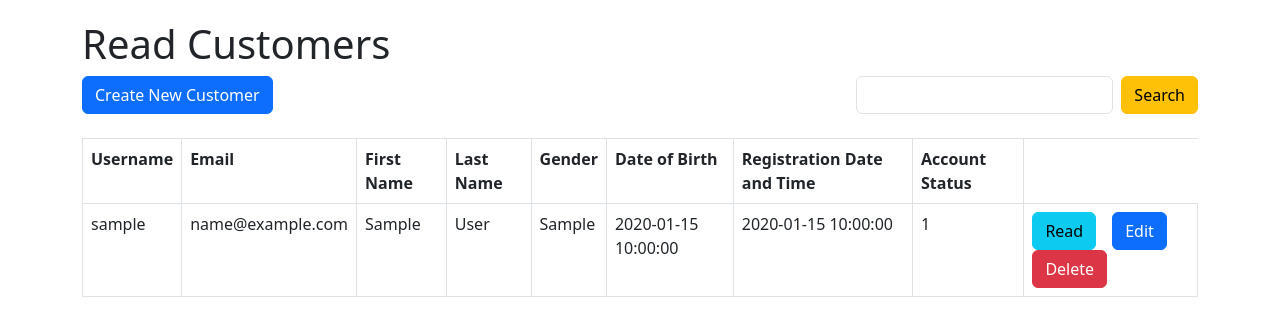
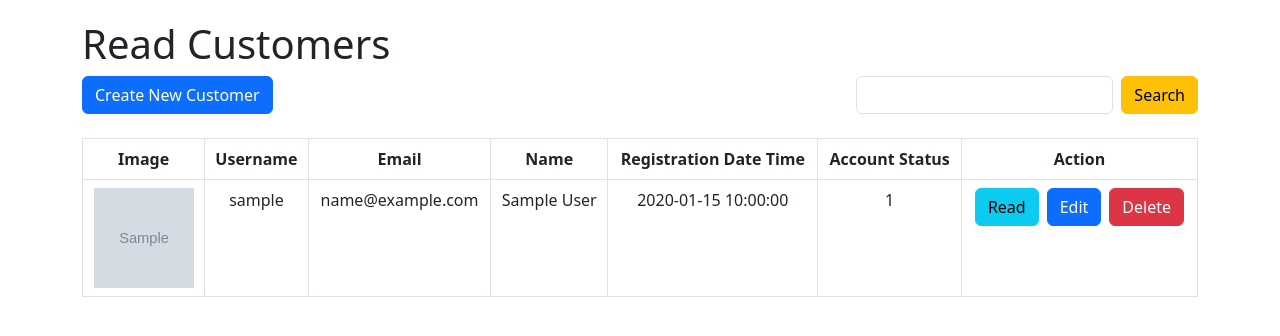
Before and after one commit to QPing00/web, a PHP site: page /customer_read.php in a window 1280 px wide. Shown: the part 56-392 px from the top of the page. Run offline with PHP 8.4, Linux system fonts and the light colour scheme; the visitor is signed in with stand-in values (Sample User, id 1); tables that the repository leaves empty or names only in its code hold one stand-in row (values such as "Sample post"); grey boxes marked "Sample" are stand-in pictures.

Commit message:
add customer image

```diff
--- a/Project/customer_read.php
+++ b/Project/customer_read.php
@@ -40,7 +40,7 @@ include 'session.php';
         // include database connection
         include 'config/database.php';
 
-        $query = "SELECT username, email, first_name, last_name, gender, date_of_birth, registration_date_and_time, account_status FROM customers
+        $query = "SELECT image, username, email, first_name, last_name, registration_date_and_time, account_status FROM customers
             ORDER BY username ASC";
 
         if ($_GET) {
@@ -50,7 +50,7 @@ include 'session.php';
                 echo "<div class='alert alert-danger'>Please enter a product keyword</div>";
             }
 
-            $query = "SELECT username, email, first_name, last_name, gender, date_of_birth, registration_date_and_time, account_status FROM customers WHERE
+            $query = "SELECT image, username, email, first_name, last_name, registration_date_and_time, account_status FROM customers WHERE
             username LIKE '%$search%' OR
             first_name LIKE '%$search%' OR
             last_name LIKE '%$search%'
@@ -76,15 +76,14 @@ include 'session.php';
             echo "<table class='table table-hover table-responsive table-bordered'>"; //start table
 
             //creating our table heading
-            echo "<tr>";
+            echo "<tr class='text-center'>";
+            echo "<th>Image</th>";
             echo "<th>Username</th>";
             echo "<th>Email</th>";
-            echo "<th>First Name</th>";
-            echo "<th>Last Name</th>";
-            echo "<th>Gender</th>";
-            echo "<th>Date of Birth</th>";
-            echo "<th>Registration Date and Time</th>";
+            echo "<th>Name</th>";
+            echo "<th>Registration Date Time</th>";
             echo "<th>Account Status</th>";
+            echo "<th>Action</th>";
             echo "</tr>";
 
 
@@ -96,21 +95,21 @@ include 'session.php';
                 // this will make $row['firstname'] to just $firstname only
                 extract($row);
                 // creating new table row per record
-                echo "<tr>";
+                echo "<tr class='text-center'>";
+                echo "<td>";
+                echo $image == '' ? "<img src = 'image/image_customer.jpg' width = '100' height = '100'>" : "<img src = ' $image ' width = '100' height = '100'>";
+                echo "</td>";
                 echo "<td>{$username}</td>";
                 echo "<td>{$email}</td>";
-                echo "<td>{$first_name}</td>";
-                echo "<td>{$last_name}</td>";
-                echo "<td>{$gender}</td>";
-                echo "<td>{$date_of_birth}</td>";
+                echo "<td>$first_name $last_name</td>";
                 echo "<td>{$registration_date_and_time}</td>";
                 echo "<td>{$account_status}</td>";
                 echo "<td>";
                 // read one record
-                echo "<a href='customer_read_one.php?username={$username}' class='btn btn-info' style='margin-right: 1em;'>Read</a>";
+                echo "<a href='customer_read_one.php?username={$username}' class='btn btn-info' style='margin-right: 0.5em;'>Read</a>";
 
                 // we will use this links on next part of this post
-                echo "<a href='customer_update.php?username={$username}' class='btn btn-primary' style='margin-right: 1em;'>Edit</a>";
+                echo "<a href='customer_update.php?username={$username}' class='btn btn-primary' style='margin-right: 0.5em;'>Edit</a>";
 
                 // we will use this links on next part of this post
                 echo "<a href='#' onclick='delete_user({$username});'  class='btn btn-danger'>Delete</a>";
```
